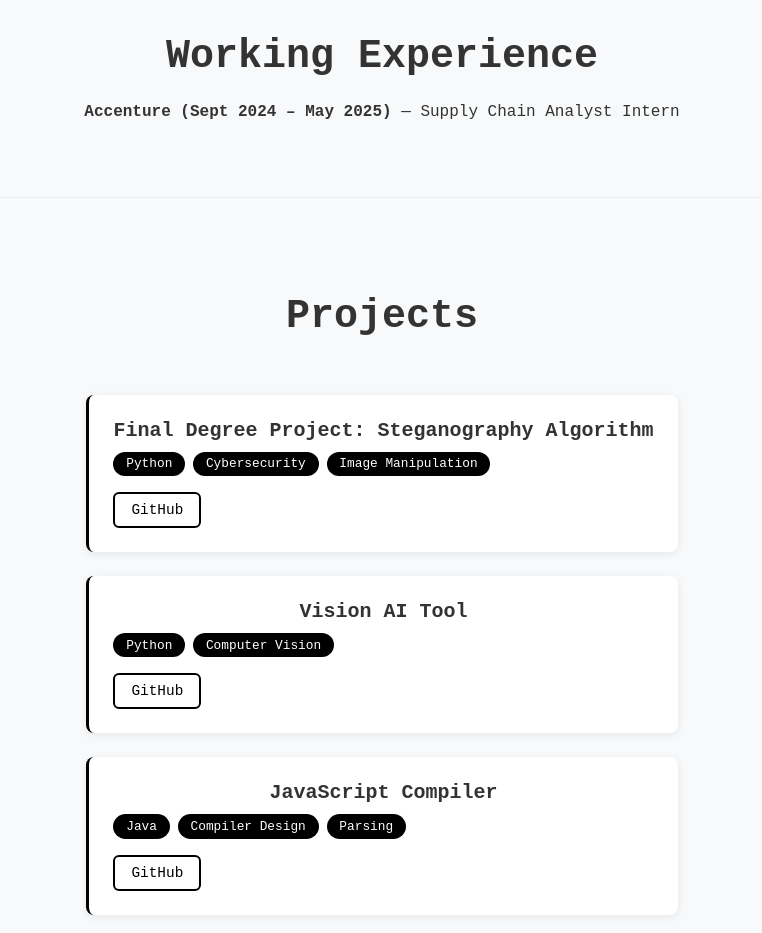
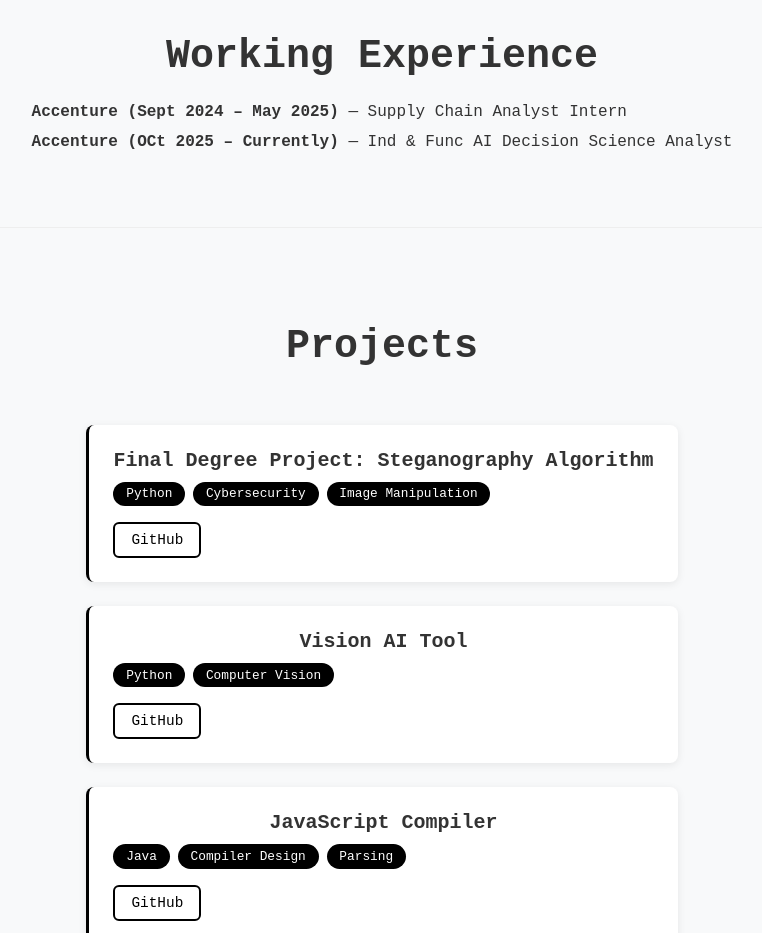
Before and after one commit to DsFBoI/mi-portfolio, a React (Vite) app: page / in a window 1280 px wide. Shown: the part 1660-2593 px from the top of the page, without its empty margins (258-1020 px from the left). Built offline with nearby package versions, Linux system fonts and the light colour scheme.

Commit message:
added current job

```diff
--- a/src/pages/Home.jsx
+++ b/src/pages/Home.jsx
@@ -118,6 +118,7 @@
           <h2>Working Experience</h2>
           <ul>
             <li><strong>Accenture (Sept 2024 – May 2025)</strong> — Supply Chain Analyst Intern</li>
+            <li><strong>Accenture (OCt 2025 – Currently)</strong> — Ind & Func AI Decision Science Analyst </li>
           </ul>
         </section>
 
```
